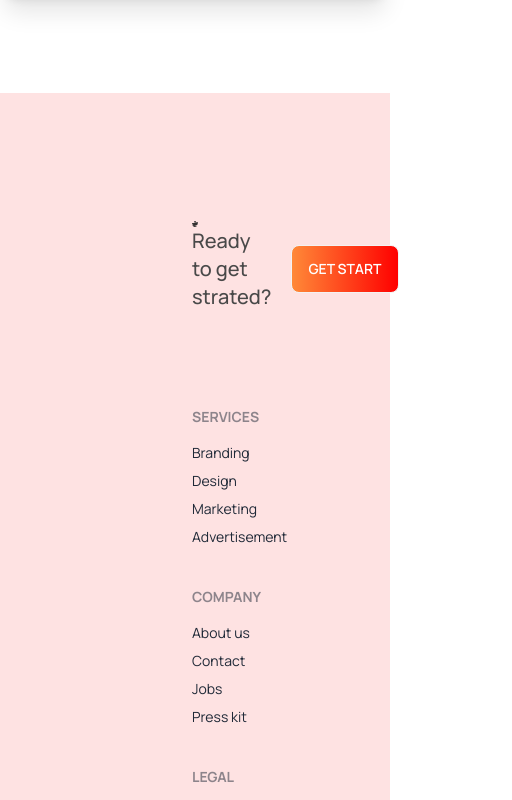
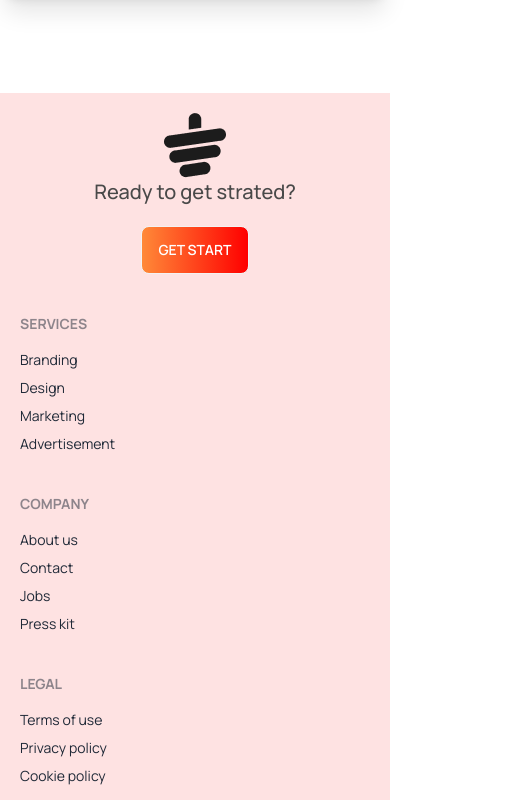
Before and after one commit to Sobuz-Mia/tea-house-with-daisyUi-tailwind, a plain HTML site: page index.html in a window 390 px wide. Shown: the part 7661-8461 px from the top of the page, 512 px wide, since content can reach past the window. Drawn offline with nearby package versions, Linux system fonts and the light colour scheme.

Commit message:
footer responsive

```diff
--- a/index.html
+++ b/index.html
@@ -226,17 +226,17 @@
             </div>
         </section>
     </main>
-    <footer class=" bg-gradient-to-r from-red-100 to-red-100 px-48 py-32">
+    <footer class=" bg-gradient-to-r from-red-100 to-red-100 px-5 lg:px-48 py-5 lg:py-32 ">
         <div class="flex flex-col lg:flex-row justify-between">
-            <div>
+            <div class="flex justify-center">
                 <img src="images/cup.png" alt="">
             </div>
-            <div class="flex items-center gap-5">
+            <div class="flex items-center gap-5 flex-col lg:flex-row">
                 <h2 class="text-xl font-medium text-[#494949]">Ready to get strated?</h2>
                 <button class="btn bg-gradient-to-r from-gradient-start to-gradient-end text-white">Get Start</button>
             </div>
         </div>
-        <div class="footer text-base-content pt-24">
+        <div class="footer text-base-content pt-10 lg:pt-24">
             <div>
                 <span class="footer-title">Services</span>
                 <a class="link link-hover">Branding</a>
```
